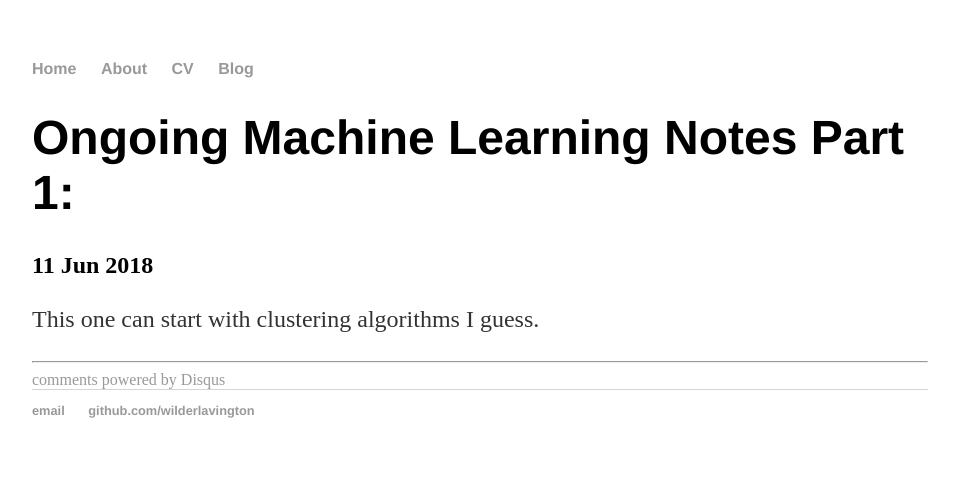
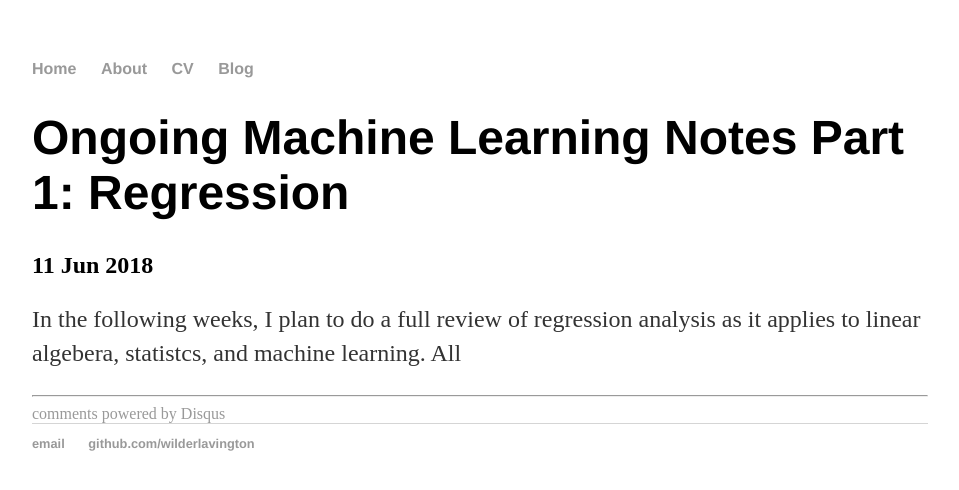
Before and after one commit to WilderLavington/old_web_page, a Jekyll site: the page built from _posts/2018-06-11-wilder-lavington-site-launched.md, in a window 1280 px wide. Shown: the top 490 px of the page, without its empty margins (160-1119 px from the left). Built offline with Jekyll 4.4.1, drawn with Linux system fonts in a browser that asks for light colours; comment, search, counter and statistics services are not loaded.

Commit message:
Update 2018-06-11-wilder-lavington-site-launched.md

```diff
--- a/_posts/2018-06-11-wilder-lavington-site-launched.md
+++ b/_posts/2018-06-11-wilder-lavington-site-launched.md
@@ -1,7 +1,7 @@
 ---
 layout: post
-title: "Ongoing Machine Learning Notes Part 1:"
+title: "Ongoing Machine Learning Notes Part 1: Regression"
 date: 2018-06-11
 ---
 
-This one can start with clustering algorithms I guess.
+In the following weeks, I plan to do a full review of regression analysis as it applies to linear algebera, statistcs, and machine learning. All
```
